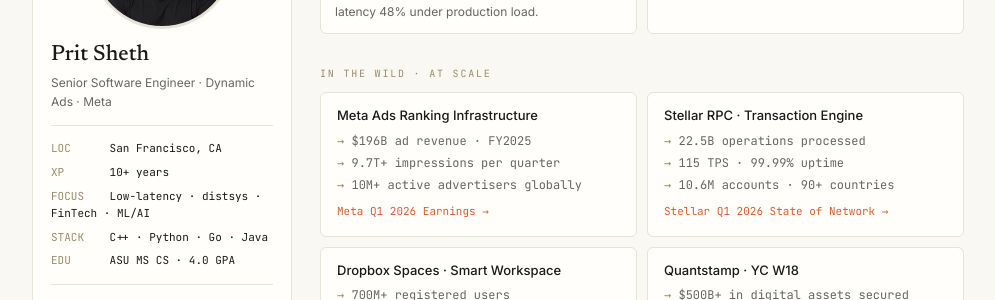
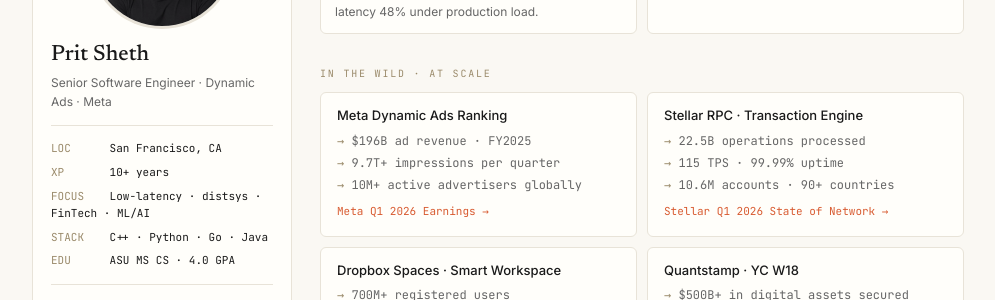
Before and after one commit to psheth9/psheth9.github.io, a Jekyll site: the page built from index.html, in a window 1280 px wide and 900 px high, scrolled down 862 px. Shown: the part 153-453 px from the top of the window, without its empty margins (142-1137 px from the left). Built offline with Jekyll 4.4.1, drawn with Linux system fonts in a browser that asks for light colours.

Commit message:
Rename wild card to Meta Dynamic Ads Ranking
Co-Authored-By: Claude Sonnet 4.6 <noreply@anthropic.com>

```diff
--- a/index.html
+++ b/index.html
@@ -210,7 +210,7 @@ description: Senior Software Engineer focused on low-latency distributed systems
       <div class="wild-grid">
 
         <div class="wild-card">
-          <h4 class="wild-card__title">Meta Ads Ranking Infrastructure</h4>
+          <h4 class="wild-card__title">Meta Dynamic Ads Ranking</h4>
           <ul class="wild-card__stats">
             <li>$196B ad revenue · FY2025</li>
             <li>9.7T+ impressions per quarter</li>
```
